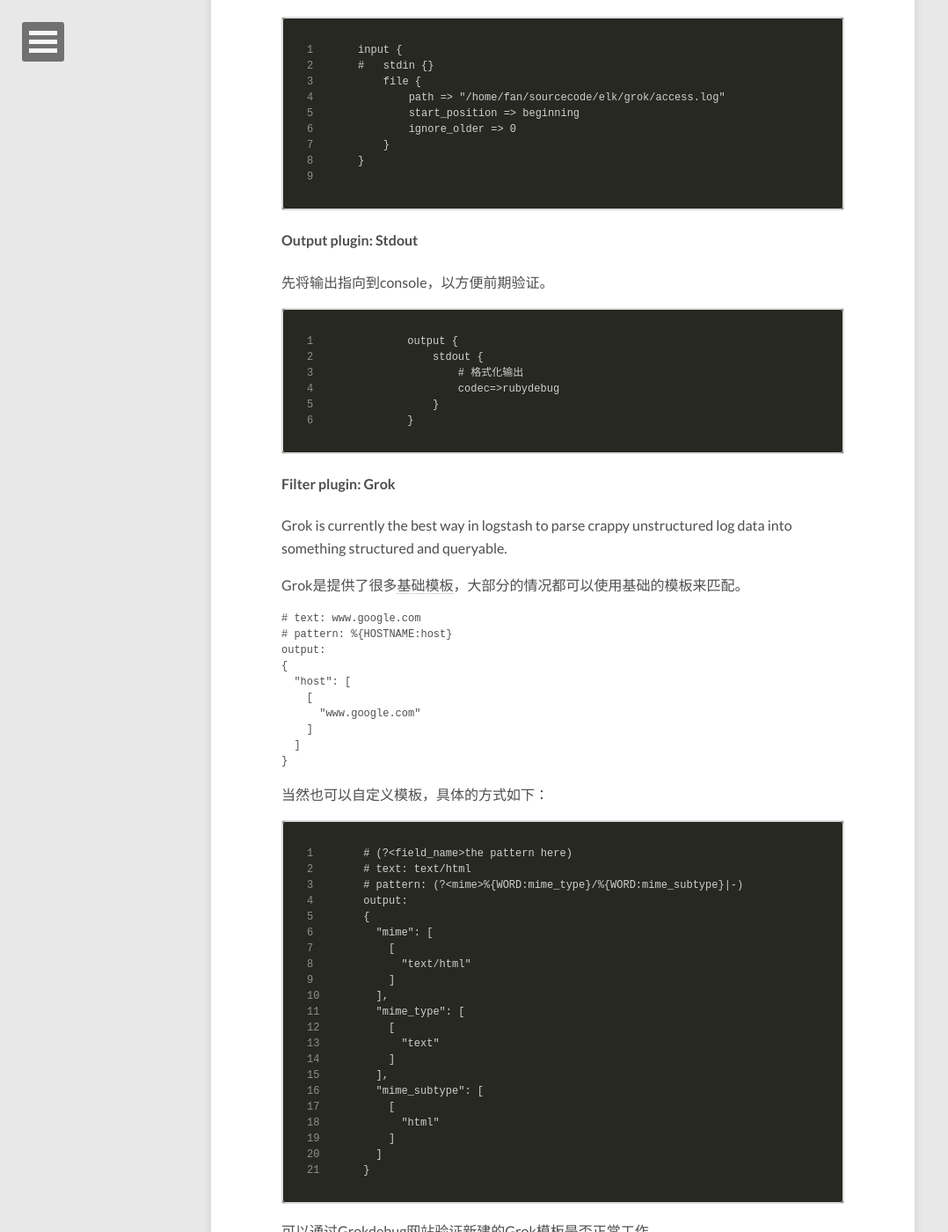
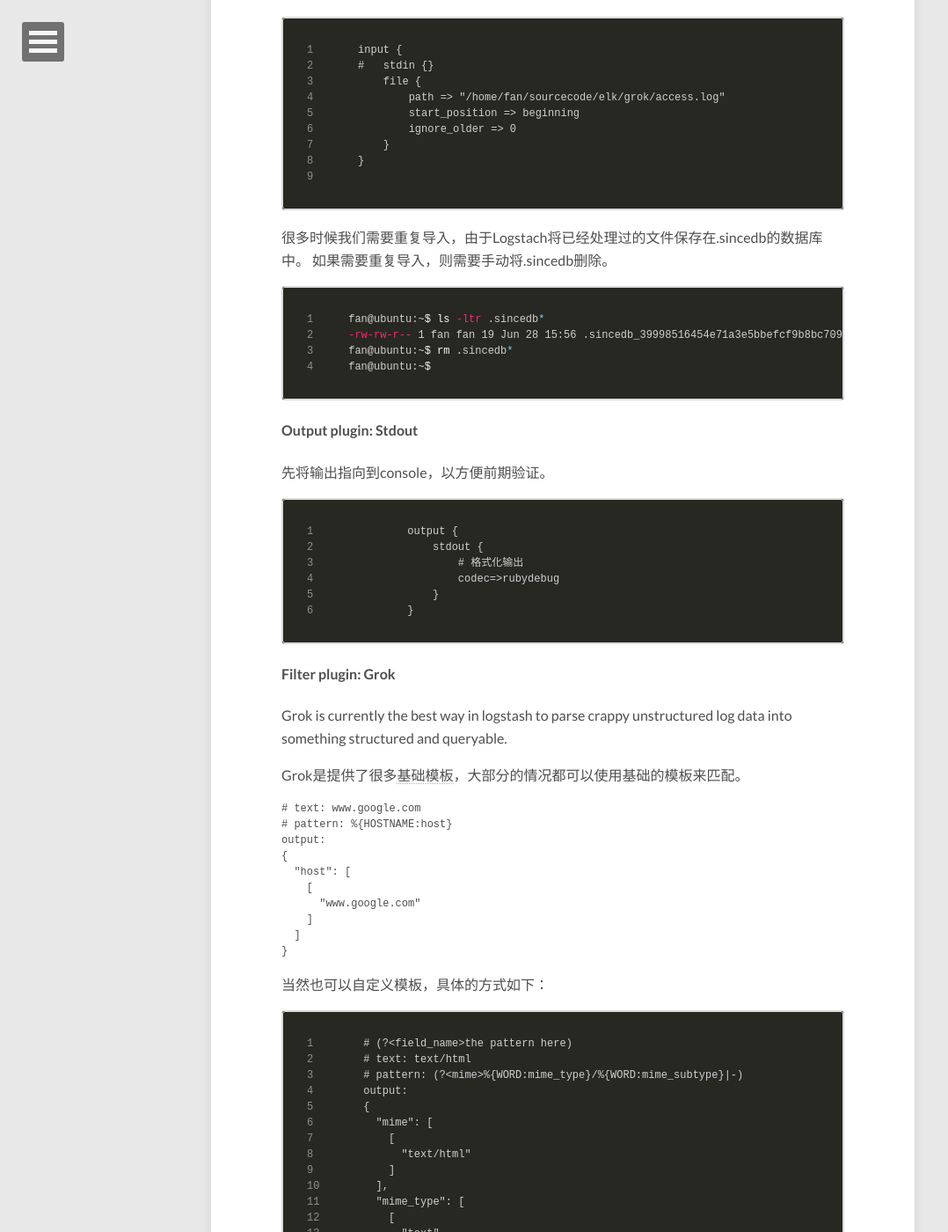
Before and after one commit to fanshaohua-fan/fanshaohua-fan.github.io, a Jekyll site: the page built from _posts/2016-5-24-logstach.md, in a window 1280 px wide and 1400 px high, scrolled down 1422 px. Shown: the whole window at 88% size, without its empty margins (0-1078 px from the left). Built offline with Jekyll 4.4.1, drawn with Linux system fonts in a browser that asks for light colours; nearby versions of some CDN libraries; some of the changed text lies outside the part shown.

Commit message:
Published with https://stackedit.io/

````diff
--- a/_posts/2016-5-24-logstach.md
+++ b/_posts/2016-5-24-logstach.md
@@ -55,6 +55,16 @@ input {
     }
 }
 
+```
+
+很多时候我们需要重复导入，由于Logstach将已经处理过的文件保存在.sincedb的数据库中。
+如果需要重复导入，则需要手动将.sincedb删除。
+
+``` bash
+fan@ubuntu:~$ ls -ltr .sincedb*
+-rw-rw-r-- 1 fan fan 19 Jun 28 15:56 .sincedb_39998516454e71a3e5bbefcf9b8bc709
+fan@ubuntu:~$ rm .sincedb*
+fan@ubuntu:~$
 ```
 
 #### Output plugin: Stdout
````
Also changed, not shown: other parts of _posts/2016-5-24-logstach.md (+2 -0 lines).
